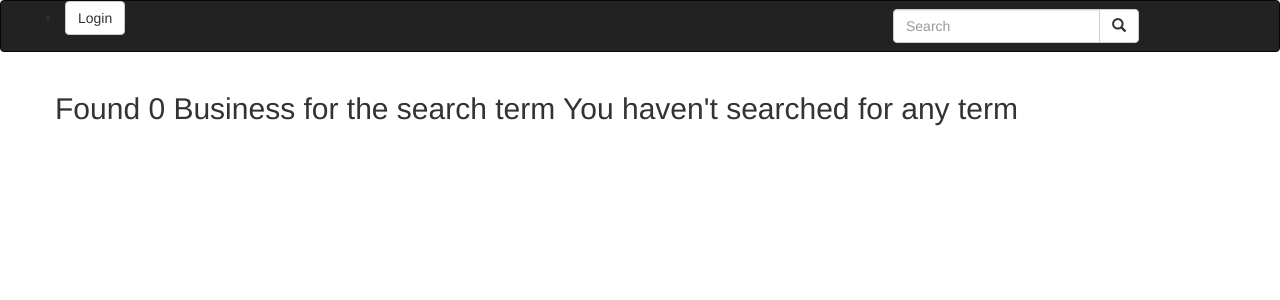
After one commit to annstella/hood, a Django app: page /search/ in a window 1280 px wide. The commit adds this page. Shown: the top 300 px of the page. Run offline with Django 3.2, Linux system fonts and the light colour scheme; some libraries are stand-ins or nearby versions.

Commit message:
added search file

```diff
--- a/hood/templates/all-hood/base.html
+++ b/hood/templates/all-hood/base.html
@@ -13,17 +13,17 @@
 
 {% block styles %}
   {% bootstrap_css %}
-  <link rel="stylesheet" href="{% static 'css/basenews.css' %}">
+  <link rel="stylesheet" href="{% static 'css/basehood.css' %}">
 {% endblock %}
 
 </head>
 <body>
 
-    {% include "navbar.html" %}
+ {% include "navbar.html" %}
 
-    {% block content %} <h1 class='text-center'>Neighbourhood </h1> {%endblock%}
+ {% block content %} <h1 class='text-center'>Neighbourhood </h1> {%endblock%}
 
-    {% block scripts %}
+ {% block scripts %}
     <script src="https://ajax.googleapis.com/ajax/libs/jquery/3.2.1/jquery.min.js"></script>
  {% bootstrap_javascript %}
 {% endblock %}
--- /dev/null
+++ b/hood/templates/all-hood/search.html
@@ -0,0 +1,25 @@
+{%extends 'all-hood/base.html'%}
+{% block content %}
+<div class="container">
+
+  <div class="row">
+    {% if Business%}
+      <h2>Found {{ Business|length }} of searched term {{message}}</h2>
+    {% else %}
+      <h2> Found 0 Business for the search term {{message}}</h2>
+    {% endif %}
+
+  </div>
+
+  <div class="row">
+
+  {% if Business %}
+    {% for Business in Business %}
+      <div class="col-sm-6 col-md-3">
+          <h1>{{Business.title}}</h1>
+      </div>
+    {% endfor %}
+  {% endif %}
+  </div>
+</div>
+{% endblock %}
--- a/hood/templates/index.html
+++ b/hood/templates/index.html
@@ -1 +1,5 @@
-<h1> Neighbourhood</h1>
+{%extends 'all-hood/base.html'%}
+
+{% block content %}
+{{block.super}}
+{% endblock %}
--- a/hood/templates/navbar.html
+++ b/hood/templates/navbar.html
@@ -9,7 +9,7 @@
 <nav class="navbar navbar-inverse">
   <div class="container-fluid">
     <div class="navbar-header">
-        <a class="navbar-brand" href="">Neighbourhood</a>
+      <a class="navbar-brand" href=""></a>
     </div>
 
     <!-- Adding a search form  -->
@@ -18,7 +18,7 @@
       <form class="navbar-form" role="search" action="{% url 'search_results' %}">
 
         <div class="input-group">
-            <input type="text" class="form-control" placeholder="Search Business" name="Business">
+          <input type="text" class="form-control" placeholder="Search" name="Business">
           <div class="input-group-btn">
             <button class="btn btn-default" type="submit"><i class="glyphicon glyphicon-search"></i></button>
           </div>
@@ -27,6 +27,35 @@
       </form>
     </div>
     <!-- search form end -->
+
+    <div class="col-sm-6 col-md-6">
+      {% if user.is_authenticated %}
+      <ul>
+        <li class="dropdown">
+          <a href="#" class="dropdown-toggle btn btn-default" data-toggle="dropdown" role="button" aria-expanded="false">Account
+                    <span class="caret"></span>
+                </a>
+          <ul class="dropdown-menu" role="menu">
+            <li>
+              <a href="">Home</a>
+            </li>
+            <li>
+              <a href="/accounts/password/change">Change Password</a>
+            </li>
+            <li>
+              <a href="/logout">Logout</a>
+            </li>
+          </ul>
+        </li>
+      </ul>
+      {% else %}
+      <li>
+        <a class='btn btn-default' href="/accounts/login">Login</a>
+      </li>
+
+      {% endif %}
+    </div>
+
   </div>
 </nav>
 </body>
--- a/hood/views.py
+++ b/hood/views.py
@@ -21,3 +21,26 @@ def search_results(request):
     else:
         message = "You haven't searched for any term"
         return render(request, 'all-hood/search.html',{"message":message})
+
+def business(request, user_id):
+    """
+    Function that enables one to see their profile
+    """
+    title = "Business"
+    businesses = User.objects.get(id=user_id)
+    user = User.objects.get(id=user_id)
+    return render(request, 'business.html',{'title':title,"businesses":businesses})
+
+# def new_business(request):
+#     current_user = request.user
+#     businesses=Business.objects.get(user=request.user)
+#     hood= Business.objects.get(user=request.user)
+#     if request.method == 'POST':
+#         form = BusinessForm(request.POST, request.FILES,instance=request.user.profile)
+#         if form.is_valid():
+#             form.save()
+#         return redirect('/')
+
+#     else:
+#         form = BusinessForm()
+#     return render(request, "new_business.html", {"form":form})
```
Also changed, not shown: hood/templates/business.html (added), hood/templates/new_business.html (added). Lines whose indentation alone changed are shown as unchanged.
